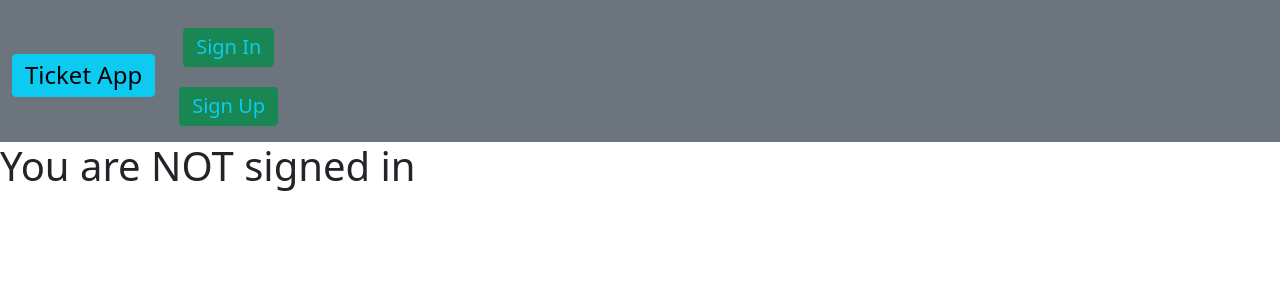
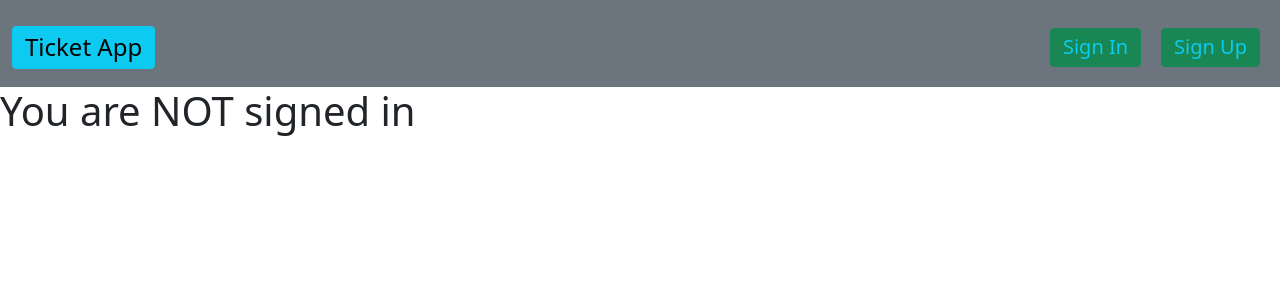
Before and after one commit to Erfan-Motallebi/Mircroservice-TicketDesgin, a Next.js app in the folder client/: page / in a window 1280 px wide. Shown: the top 300 px of the page. Built offline with nearby package versions, Linux system fonts and the light colour scheme; no server answers.

Commit message:
fixed the styles

```diff
--- a/client/components/Header.js
+++ b/client/components/Header.js
@@ -24,11 +24,12 @@
             <span className="navbar-toggler-icon"></span>
           </button>
           <div
-            className="collapse navbar-collapse "
+            className="collapse navbar-collapse d-flex justify-content-end"
             id="navbarSupportedContent"
           >
-            <ul className="navbar-nav d-flex justify-content-center">
+            <ul className="navbar-nav ">
               {!currentUser ? (
+                <div className="d-flex justify-content-center align-items-center">
                   <li className="nav-item ">
                     <Link href="/signin">
                       <a
@@ -41,6 +42,8 @@
                         </button>
                       </a>
                     </Link>
+                  </li>
+                  <li>
                     <Link href="/signup">
                       <a
                         className="nav-link text-primary"
@@ -53,6 +56,7 @@
                       </a>
                     </Link>
                   </li>
+                </div>
               ) : (
                 <li className="nav-item">
                   <Link href="/signout">
```
Lines whose indentation alone changed are shown as unchanged.
